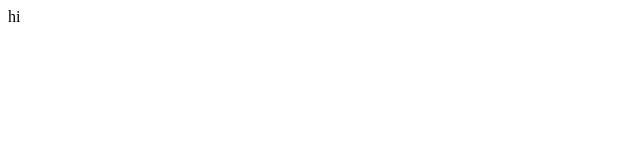
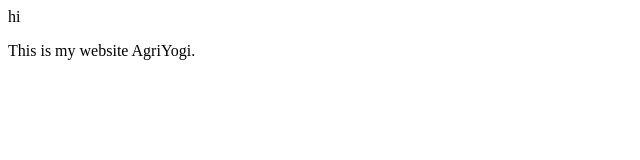
Before and after one commit to Akkulad97/localrepo, a plain HTML site: page index.html in a window 1280 px wide. Shown: the whole page, without its empty margins (0-640 px from the left). Drawn offline with Linux system fonts and the light colour scheme.

Commit message:
added new paragraph

```diff
--- a/index.html
+++ b/index.html
@@ -1 +1,2 @@
 <p> hi</p>
+<p> This is my website AgriYogi. </p>
```
